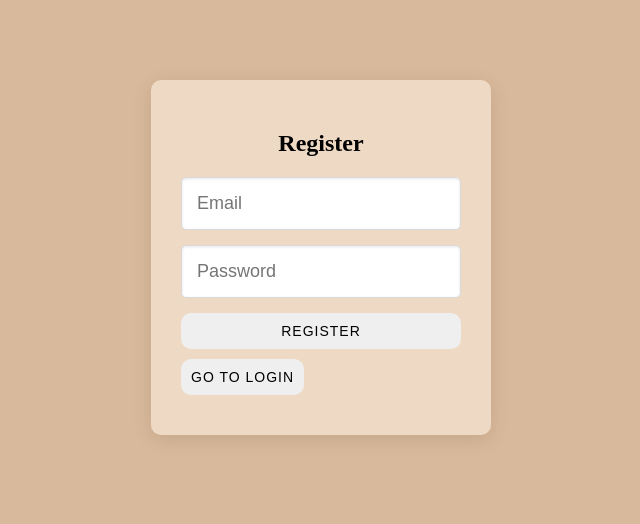
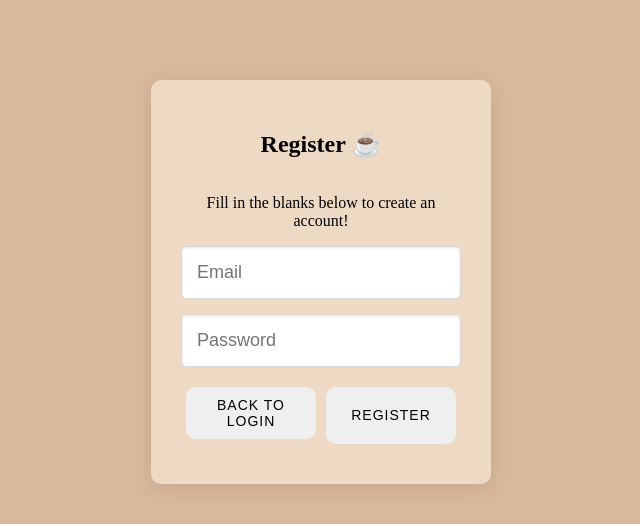
Before and after one commit to Inaaaaaaaaaa/Cafe-Hunt, a React (Create React App) app: page /register in a window 1280 px wide. Shown: the top 524 px of the page, without its empty margins (319-959 px from the left). Built offline with nearby package versions, Linux system fonts and the light colour scheme; no server answers.

Commit message:
Update of login, register and authform css
- Changed the buttons and have added description for login and register container

- Button location have also been changed as now both buttons are side by side with the same width and height.

```diff
--- a/src/component/AuthForm.css
+++ b/src/component/AuthForm.css
@@ -8,6 +8,11 @@
     box-sizing: border-box;
   }
 
+  /*Text alignment has been changed*/
+  .auth-container p
+  {
+    text-align: center;
+  }
   body
   {
     background-color:  #d9b99b;
@@ -36,8 +41,21 @@
     box-shadow: inset 0 1px 3px rgba(0,0,0,0.1), 0 0 0 2px rgba(0,102,204,0.25);
   }
 
+  /*Button locations*/
+  .button-container{
+    display: flex;
+    justify-content: space-between;
+  }
+
+  .register-buttons{
+    display: flex;
+    justify-content: space-between;
+  }
+
   button {
+    flex: 1;
     padding: 10px;
+    margin: 5px;
     font-size: 14px;
     border: none;
     border-radius: 10px;
--- a/src/component/LoginPage.jsx
+++ b/src/component/LoginPage.jsx
@@ -32,13 +32,17 @@ function LoginPage() {
   return (
     <div className="auth-container">
       <form onSubmit={handleLogin}>
-        <h2>Login</h2>
+
+        <h2>Login ☕</h2>
+        <p>Welcome back user! Log in to start your journey of cafe hunting!</p>
         <input type="email" value={email} onChange={(e) => setEmail(e.target.value)} placeholder="Email" required />
         <input type="password" value={password} onChange={(e) => setPassword(e.target.value)} placeholder="Password" required />
-        <button type="submit">Login</button>
+        <div className="button-container">
+          <button type="submit">Login</button>
+          <button onClick={() => navigate('/register')}>Register</button>
+        </div>
         {loginError && <div className="error-message">{loginError}</div>} {/* Display the error message */}
       </form>
-      <button onClick={() => navigate('/register')}>Register</button>
     </div>
   );
 }
--- a/src/component/RegisterPage.jsx
+++ b/src/component/RegisterPage.jsx
@@ -31,13 +31,17 @@ function RegisterPage() {
   return (
     <div className="auth-container">
       <form onSubmit={handleRegister}>
-        <h2>Register</h2>
+        <h2>Register ☕</h2>
+        <p>Fill in the blanks below to create an account!</p>
         <input type="email" value={email} onChange={(e) => setEmail(e.target.value)} placeholder="Email" required />
         <input type="password" value={password} onChange={(e) => setPassword(e.target.value)} placeholder="Password" required />
-        <button type="submit">Register</button>
+        <div className="register-buttons">
+            <button onClick={goToLogin}>Back to login</button> {/* Button to navigate to login page */}
+            <button type="submit">Register</button>
+        </div>
         {registrationMessage && <p>{registrationMessage}</p>} {/* Display the registration message */}
       </form>
-      <button onClick={goToLogin}>Go to Login</button> {/* Button to navigate to login page */}
+
     </div>
   );
 }
```
